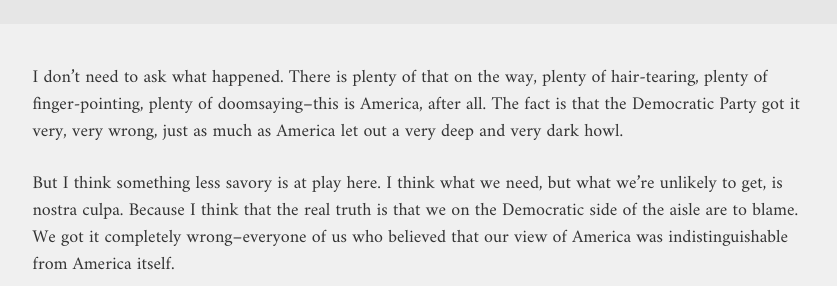
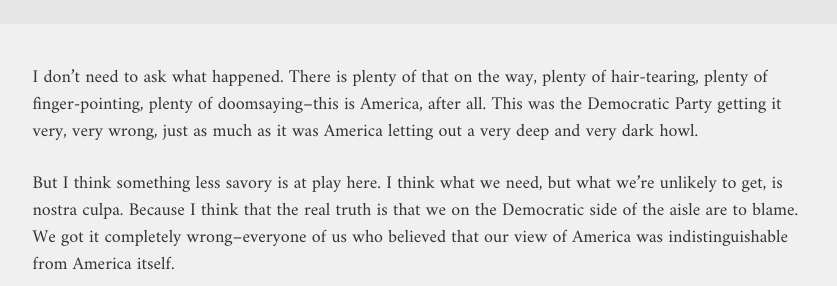
Before and after one commit to smmbll/smmbll.github.io, a Jekyll site: the page built from _posts/2016-11-09-not-my-america.md, in a window 1280 px wide and 900 px high. Shown: the part 271-557 px from the top of the window, without its empty margins (220-1057 px from the left). Built offline with Jekyll 4.4.1, drawn with Linux system fonts in a browser that asks for light colours.

Commit message:
America update

```diff
--- a/_posts/2016-11-09-not-my-america.md
+++ b/_posts/2016-11-09-not-my-america.md
@@ -5,7 +5,7 @@
 author: Lion Summerbell
 type: essay
 ---
-I don’t need to ask what happened. There is plenty of that on the way, plenty of hair-tearing, plenty of finger-pointing, plenty of doomsaying–this is America, after all. The fact is that the Democratic Party got it very, very wrong, just as much as America let out a very deep and very dark howl.
+I don’t need to ask what happened. There is plenty of that on the way, plenty of hair-tearing, plenty of finger-pointing, plenty of doomsaying–this is America, after all. This was the Democratic Party getting it very, very wrong, just as much as it was America letting out a very deep and very dark howl.
 
 But I think something less savory is at play here. I think what we need, but what we’re unlikely to get, is nostra culpa. Because I think that the real truth is that we on the Democratic side of the aisle are to blame. We got it completely wrong–everyone of us who believed that our view of America was indistinguishable from America itself.
 
```
